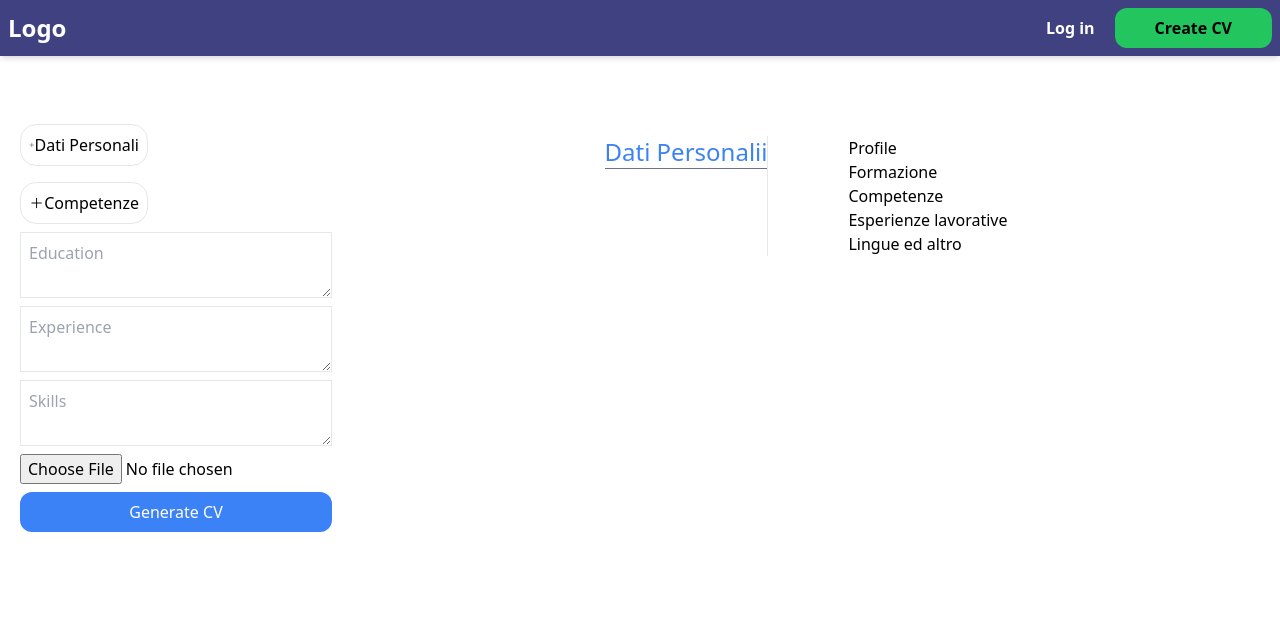
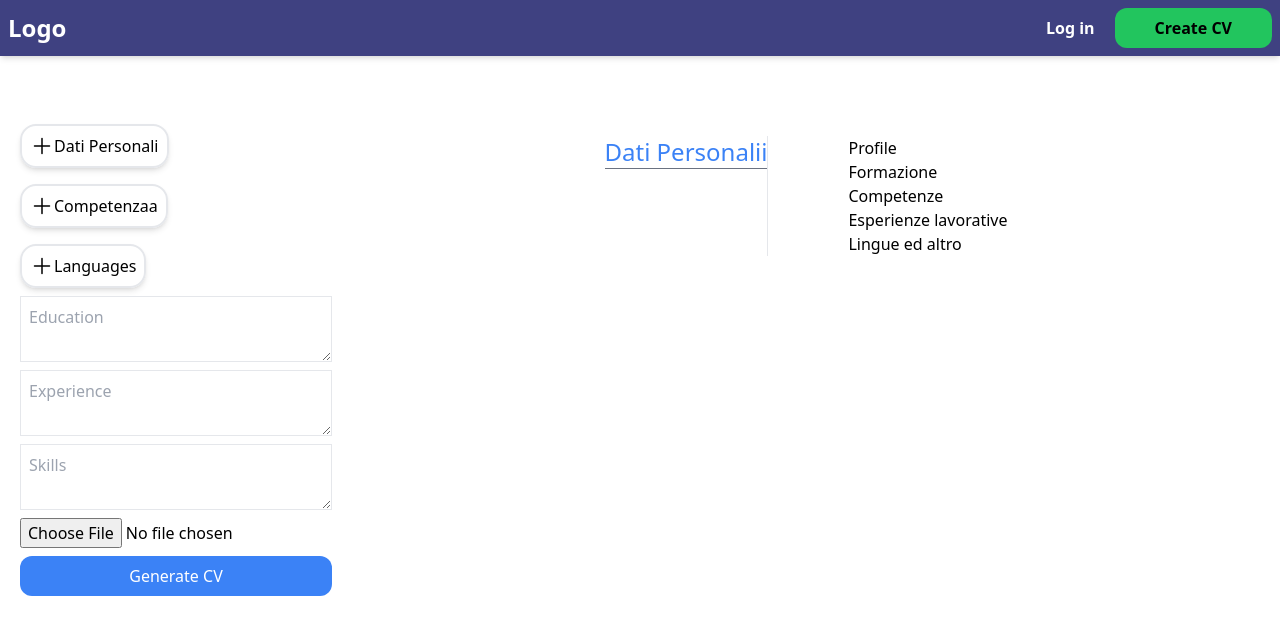
Before and after one commit to aivaneezy1/mensa, a Next.js app: page /create-cv in a window 1280 px wide. Shown: the top 634 px of the page. Built offline with nearby package versions, Linux system fonts and the light colour scheme; what @react-pdf/renderer would draw is missing.

Commit message:
Fixed the competenza button and addded a language button...

```diff
--- a/app/components/Card.jsx
+++ b/app/components/Card.jsx
@@ -328,6 +328,26 @@ const Card = (props) => {
                 )
               : ""}
           </div>
+
+          <div>
+            {props.compDati ? (
+              <div>
+              <h2 className="font-bold">Competenza</h2>
+              {props.compDati}
+              </div>
+            ) : props.compFieldList.map((post, index) =>(
+              <>
+              <h2>Competenza</h2>
+             <div key={index}>
+                <h2>{post.competenza}</h2>
+             </div>
+             </>
+            ))}
+          </div>
+
+             <div>
+            {props.langDati && "Languages"}
+          </div>
         </header>
       </div>
 
--- a/app/components/Card/Compotenze.jsx
+++ b/app/components/Card/Compotenze.jsx
@@ -1,114 +1,16 @@
-import React, {useState} from "react";
+import React, { useState } from "react";
 import handleButton from "@/app/utils/handleButton";
+import CompAndEdit from "../CompAndEdit";
 
-const Compotenze = () => {
-  const [competenza, setCompetenza] = useState("");
-  const [showCompotenze, setShowCompotenze] = useState(false);
-  const [compotenzeField, setCompotenzeField] = useState(false);
-  const [range, setRange] = useState(0);
-
-  const handleInputRange = (value) => {
-    switch (value) {
-      case 1:
-        return "Principiente";
-      case 2:
-        return "Elementare";
-      case 3:
-        return "Buono";
-      case 4:
-        return "Eccelente";
-      case 5:
-        return "Fluente";
-    }
-  };
-
+const Compotenze = (props) => {
   return (
-    <>
-      {handleButton(showCompotenze, setShowCompotenze, "Competenze")}
-      {showCompotenze && (
-        <>
-          <div className=" flex flex-col border border-gray-500 border-solid p-5">
-            <div className="">
-              <label for="competenze" className="text-gray-500 text-2xl">
-                Competenze
-              </label>
-              <input
-                type="text"
-                id="competenze"
-                name="competenza"
-                value={competenza}
-                placeholder="Competenza"
-                onChange={(e) => setCompetenza(e.target.value)}
-                className="mb-2 p-2 border bg-gray-100 w-full mt-2"
-              />
-            </div>
-
-            <div className="flex flex-row gap-2 mx-2">
-              <input
-                type="range"
-                min="0"
-                max="5"
-                id="volume"
-                value={range}
-                onChange={(e) => setRange(parseInt(e.target.value))}
-                className="w-md"
-              />
-              <label for="volume">
-                {range === 0 ? "Choose" : handleInputRange(range)}
-              </label>
-            </div>
-
-            <div className=" flex justify-between items-center gap-2 w-sm mt-5">
-              <svg
-                xmlns="http://www.w3.org/2000/svg"
-                className="icon icon-tabler icon-tabler-trash ml-auto cursor-pointer border rounded-2xl border-solid hover:border-blue-500 hover:bg-blue-50 "
-                width="34"
-                height="34"
-                viewBox="0 0 24 24"
-                stroke-width="1.5"
-                stroke="#9e9e9e"
-                fill="none"
-                stroke-linecap="round"
-                stroke-linejoin="round"
-                onClick={() => {
-                  setCompetenza("");
-                  setRange(0);
-                  setCompotenzeField(!compotenzeField);
-                  setShowCompotenze(!showCompotenze);
-                }}
-              >
-                <path stroke="none" d="M0 0h24v24H0z" fill="none" />
-                <path d="M4 7l16 0" />
-                <path d="M10 11l0 6" />
-                <path d="M14 11l0 6" />
-                <path d="M5 7l1 12a2 2 0 0 0 2 2h8a2 2 0 0 0 2 -2l1 -12" />
-                <path d="M9 7v-3a1 1 0 0 1 1 -1h4a1 1 0 0 1 1 1v3" />
-              </svg>
-
-              <button
-                onClick={() => {
-                  setShowCompotenze(!showCompotenze);
-                  setCompotenzeField(!compotenzeField);
-                }}
-                className="px-5 py-1 bg-blue-500 text-white rounded-2xl hover:bg-blue-400"
-              >
-                Done
-              </button>
-            </div>
-          </div>
-        </>
-      )}
-
-      {/*Showing the competenze */}
-      {compotenzeField && (
-        <>
-          <div className="border border-gray-500 border-solid p-5 mb-5 mt-2">
-            <h2 className="text-bold">{competenza}</h2>
-            <h2 className="text-gray-500">{handleInputRange(range)}</h2>
-          </div>
-        </>
-      )}
-    </>
+    <CompAndEdit
+      dati={props.dati}
+      setDati={props.setDati}
+      fieldList={props.compFieldList}
+      setFieldList={props.setCompFieldList}
+      field={"Competenzaa"}
+    />
   );
 };
 
--- /dev/null
+++ b/app/components/Card/Language.jsx
@@ -0,0 +1,16 @@
+import React from 'react'
+import CompAndEdit from "../CompAndEdit";
+const Language = (props) => {
+  return (
+    <div>
+      <CompAndEdit
+      dati={props.dati}
+      setDati={props.setDati}
+      fieldList={props.langFieldList}
+      setFieldList={props.setLangFieldList}
+      field={"Languages"}/>
+    </div>
+  )
+}
+
+export default Language
--- /dev/null
+++ b/app/components/CompAndEdit.jsx
@@ -0,0 +1,120 @@
+"use client"
+import React, { useContext, useState } from 'react';
+import handleButton from "@/app/utils/handleButton";
+import { DatiContext } from "../context/DatiContext";
+const CompAndEdit = (props) => {
+  const [addField, setAddField] = useState(false);
+  const [showField, setShowField] = useState(false);
+  const [range, setRange] = useState(0);
+
+
+
+  const handleInputRange = (value) => {
+    switch (value) {
+      case 1:
+        return "Principiante";
+      case 2:
+        return "Elementare";
+      case 3:
+        return "Buono";
+      case 4:
+        return "Eccellente";
+      case 5:
+        return "Fluente";
+      default:
+        return "Choose";
+    }
+  };
+
+  const addCompetenza = () => {
+    props.setFieldList([...props.fieldList, { competenza: props.dati, range }]);
+    props.setDati("");
+    setRange(0);
+   setShowField(!showField)
+  };
+
+  const deleteCompetenza = (index) => {
+    const newList = props.fieldList.filter((_, i) => i !== index);
+    props.setFieldList(newList);
+  };
+
+  return (
+    <>
+      {handleButton(showField, setShowField, props.field)}
+      {showField && (
+        <>
+          <div className="flex flex-col border border-gray-500 border-solid p-5">
+            <div>
+              <label htmlFor="competenze" className="text-gray-500 text-2xl">
+                {props.field}
+              </label>
+              <input
+                type="text"
+                id="competenze"
+                name="competenza"
+                value={props.dati}
+                placeholder={props.field}
+                onChange={(e) => props.setDati(e.target.value)}
+                className="mb-2 p-2 border bg-gray-100 w-full mt-2"
+              />
+            </div>
+
+            <div className="flex flex-row gap-2 mx-2">
+              <input
+                type="range"
+                min="0"
+                max="5"
+                id="range"
+                value={range}
+                onChange={(e) => setRange(parseInt(e.target.value))}
+                className="w-md"
+              />
+              <label htmlFor="range">
+                {handleInputRange(range)}
+              </label>
+            </div>
+
+            <div className="flex justify-end items-center gap-2 w-sm mt-5">
+
+              <button
+                onClick={addCompetenza}
+                className="px-5 py-1 bg-blue-500 text-white rounded-2xl hover:bg-blue-400"
+              >
+                Add
+              </button>
+            </div>
+          </div>
+        </>
+      )}
+
+      {/* Showing the competenze list */}
+      {props.fieldList.length > 0 && (
+        <div className="border border-gray-500 border-solid p-5 mb-5 mt-2">
+          {props.fieldList.map((item, index) => (
+            <div key={index} className="flex justify-between items-center mb-2">
+              <div>
+                <h2 className="text-bold">{item.competenza ? item.competenza : `[${props.field}]`}</h2>
+                <h2 className="text-gray-500">{handleInputRange(item.range)}</h2>
+              </div>
+              <button
+                onClick={() => deleteCompetenza(index)}
+                className="text-red-500 hover:text-red-700"
+              >
+                Delete
+              </button>
+            </div>
+          ))}
+        </div>
+      )}
+          {props.fieldList.length > 0 && (
+           <div
+           onClick={() => setShowField(!showField)}>
+            {handleButton(addField, setAddField, `Add ${props.field}`)}
+           </div>
+          )}
+
+    </>
+  );
+}
+
+export default CompAndEdit;
--- a/app/components/CreateCv.jsx
+++ b/app/components/CreateCv.jsx
@@ -5,22 +5,39 @@ import MyDocument from "./Document";
 import Card from "./Card";
 import handleButton from "../utils/handleButton";
 import Compotenze from "./Card/Compotenze";
+import Language from "./Card/Language";
 import { DatiContext } from "../context/DatiContext";
 
 export default function Home() {
-
-  const [email, setEmail] = useState("");
-  const [phone, setPhone] = useState("");
-  const [address, setAdress] = useState("");
-  const [dateBirth, setDateBirth] = useState("");
-  const [placeBirth, setPlaceBirth] = useState("");
-  const [genere, setGenere] = useState("");
-  const [civilStatus, setCivilStatus] = useState("");
-  const [nationality, setNationality] = useState("");
-
-
-
-  const {name, setName} = useContext(DatiContext);
+  // Dati states
+  const {
+    name,
+    setName,
+    email,
+    setEmail,
+    phone,
+    setPhone,
+    address,
+    setAdress,
+    dateBirth,
+    setDateBirth,
+    placeBirth,
+    setPlaceBirth,
+    genere,
+    setGenere,
+    civilStatus,
+    setCivilStatus,
+    nationality,
+    setNationality,
+    compDati,
+    setCompDati,
+    langDati,
+    setLangDati,
+    compFieldList,
+    setCompFieldList,
+    langFieldList,
+    setLangFieldList,
+  } = useContext(DatiContext);
 
   {
     /*OPTIONALS INPUT */
@@ -28,7 +45,6 @@ export default function Home() {
   const [license, setLicense] = useState("");
   const [website, setWebsite] = useState("");
   const [linkin, setLinkin] = useState("");
-
 
   const [education, setEducation] = useState("");
   const [experience, setExperience] = useState("");
@@ -40,8 +56,6 @@ export default function Home() {
   // State to toggle optional fields
   const [showDatiPersonali, setShowDatiPersonali] = useState(false);
   const [showOptionalFields, setShowOptionalFields] = useState(false);
-
-
 
   const handleSubmit = (e) => {
     e.preventDefault();
@@ -181,13 +195,27 @@ export default function Home() {
             </>
           )}
 
+          {/*Profile */}
+
+          {/*Formazione */}
+
+          {/*Esperienza lavorativa */}
+
           {/*Compotenze button */}
-          <Compotenze/>
+          <Compotenze
+          dati={compDati}
+          setDati={setCompDati}
+          compFieldList={compFieldList}
+          setCompFieldList={setCompFieldList}
+          />
 
-
-
-
-
+          {/*Language button */}
+          <Language
+          dati={langDati}
+          setDati={setLangDati}
+          langFieldList={langFieldList}
+          setLangFieldList={setLangFieldList}
+          />
 
           <textarea
             name="education"
@@ -258,6 +286,11 @@ export default function Home() {
             license={license}
             website={website}
             linkin={linkin}
+            compDati={compDati}
+            langDati={langDati}
+            compFieldList={compFieldList}
+            langFieldList={langFieldList}
+
           />
         </div>
       </div>
--- a/app/context/DatiContext.jsx
+++ b/app/context/DatiContext.jsx
@@ -1,23 +1,59 @@
-"use client"
+"use client";
 import React, { createContext, useState } from "react";
 
 export const DatiContext = createContext({});
 
 const DatiContextProvider = ({ children }) => {
   const [name, setName] = useState("");
+  const [email, setEmail] = useState("");
+  const [phone, setPhone] = useState("");
+  const [address, setAdress] = useState("");
+  const [dateBirth, setDateBirth] = useState("");
+  const [placeBirth, setPlaceBirth] = useState("");
+  const [genere, setGenere] = useState("");
+  const [civilStatus, setCivilStatus] = useState("");
+  const [nationality, setNationality] = useState("");
 
-    return(
+  /*Competenze and edit field */
+  const [compDati, setCompDati] = useState("");
+  const [langDati, setLangDati] = useState("");
+  const[compFieldList, setCompFieldList] = useState([]);
+   const[langFieldList, setLangFieldList] = useState([]);
 
+  return (
     <DatiContext.Provider
       value={{
         name,
-            setName
-        }}>
+        setName,
+        email,
+        setEmail,
+        phone,
+        setPhone,
+        address,
+        setAdress,
+        dateBirth,
+        setDateBirth,
+        placeBirth,
+        setPlaceBirth,
+        genere,
+        setGenere,
+        civilStatus,
+        setCivilStatus,
+        nationality,
+        setNationality,
+        compDati,
+        setCompDati,
+        langDati,
+        setLangDati,
+        compFieldList,
+        setCompFieldList,
+        langFieldList,
+        setLangFieldList,
+      }}
+    >
       {children}
-
     </DatiContext.Provider>
-
-    )
+  );
 };
 
 export default DatiContextProvider;
--- a/app/utils/handleButton.js
+++ b/app/utils/handleButton.js
@@ -1,11 +1,11 @@
  const handleButton = (data, setData, field) => {
     return (
       <>
-        <div className="flex items-center justify-between mt-2">
+        <div className="flex items-center justify-between mt-2 ">
           <button
             type="button"
             onClick={() => setData(!data)}
-            className="border border-solid p-2 rounded-2xl mb-2 w-32 flex items-center justify-center b"
+            className="border-2 border-solid p-2 rounded-2xl mb-2 w-auto flex items-center justify-center shadow-md hover:border-blue-300 hover:bg-blue-100"
           >
             <svg
               xmlns="http://www.w3.org/2000/svg"
@@ -13,7 +13,9 @@
               viewBox="0 0 24 24"
               strokeWidth={1.5}
               stroke="currentColor"
-              className="size-6"
+              className="size-6 flex-shrink: 0"
+              width="24"
+              height="24"
             >
               <path
                 strokeLinecap="round"
@@ -22,7 +24,7 @@
               />
             </svg>
 
-            <span className="whitespace-nowrap">{field}</span>
+            <span className="whitespace-nowrap ">{field}</span>
           </button>
         </div>
       </>
```
Lines whose indentation alone changed are shown as unchanged.
